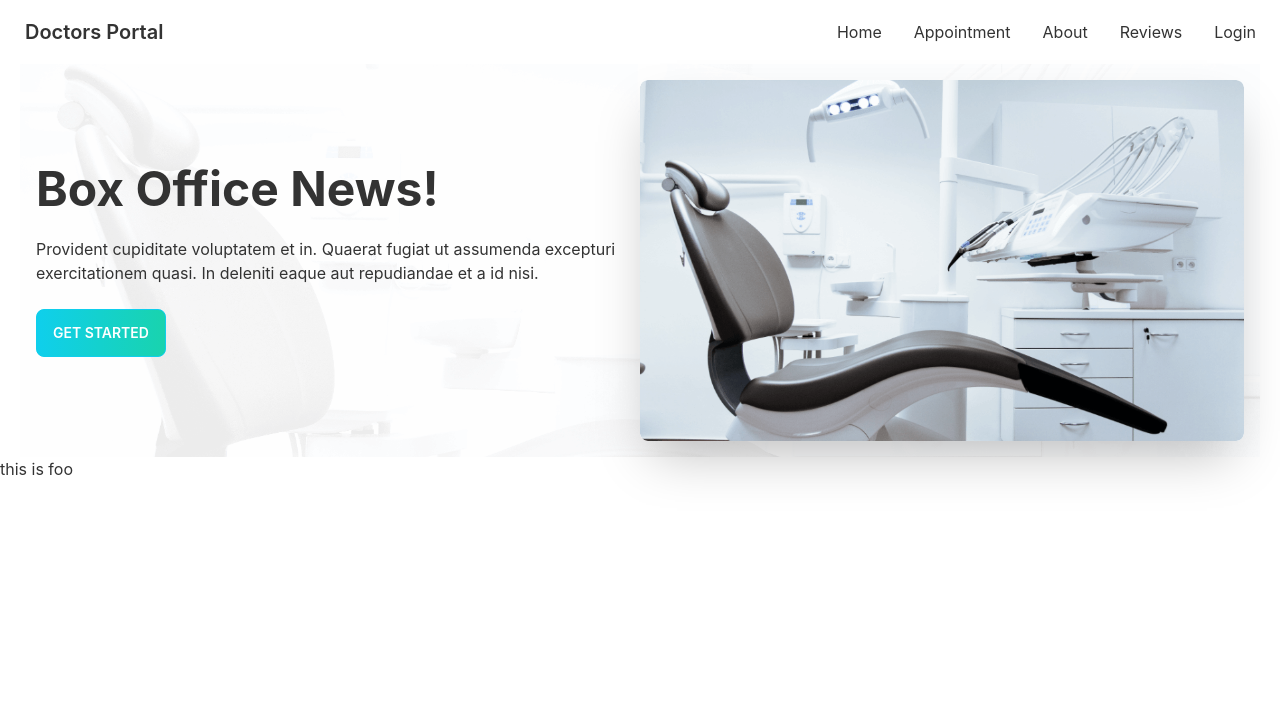
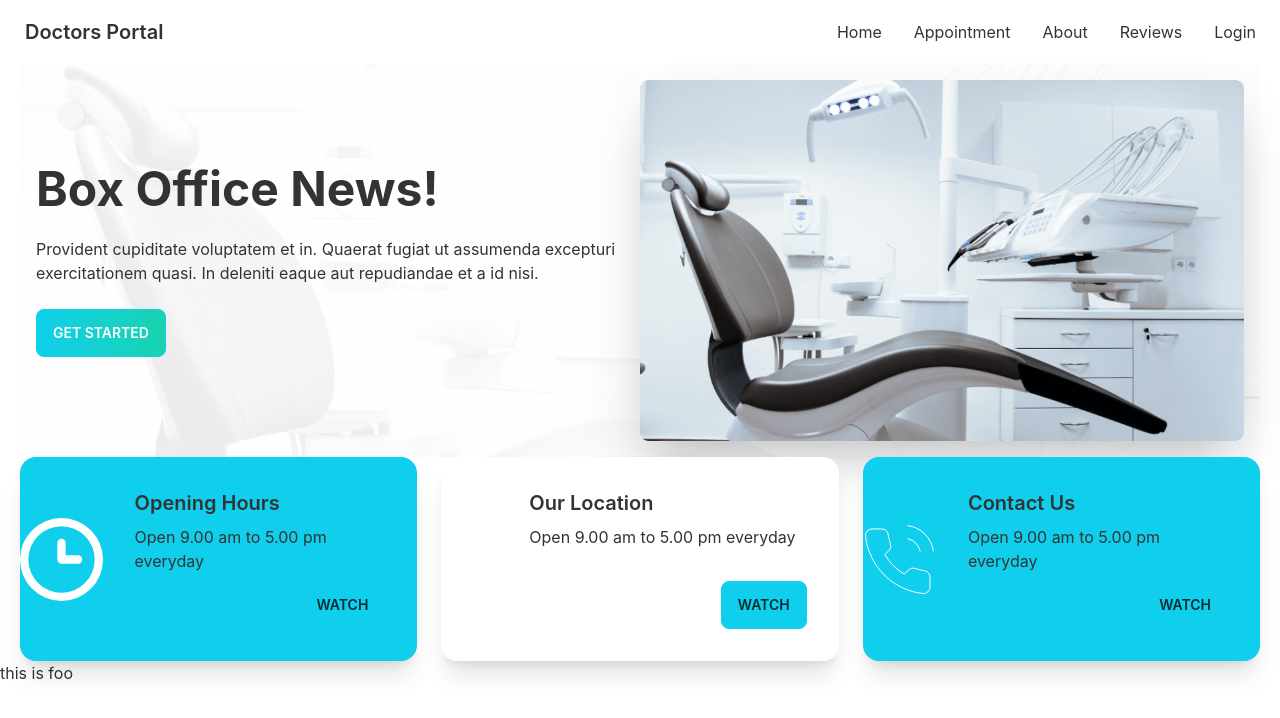
Before and after one commit to bony075/doctor-portal, a React (Create React App) app: page / in a window 1280 px wide. Shown: the top 718 px of the page. Built offline with nearby package versions, Linux system fonts and the light colour scheme.

Commit message:
info card section added

```diff
--- a/src/Pages/Home/InfoCards/InfoCard.js
+++ b/src/Pages/Home/InfoCards/InfoCard.js
@@ -1,14 +1,15 @@
 import React from "react";
 
-const InfoCard = () => {
+const InfoCard = ({ card }) => {
+    const { name, description,icon,bgClass } = card;
   return (
-    <div className="card card-side bg-base-100 shadow-xl">
+    <div className={`card card-side bg-base-100 shadow-xl ${bgClass}`}>
       <figure>
-        <img src="https://placeimg.com/200/280/arch" alt="Movie" />
+        <img src={icon} alt="Movie" />
       </figure>
       <div className="card-body">
-        <h2 className="card-title">New movie is released!</h2>
-        <p>Click the button to watch on Jetflix app.</p>
+              <h2 className="card-title">{ name}</h2>
+              <p>{ description}</p>
         <div className="card-actions justify-end">
           <button className="btn btn-primary">Watch</button>
         </div>
--- a/src/Pages/Home/InfoCards/InfoCards.js
+++ b/src/Pages/Home/InfoCards/InfoCards.js
@@ -2,6 +2,7 @@ import React from 'react';
 import clock from '../../../assets/icons/clock.svg'
 import marker from '../../../assets/icons/marker.svg'
 import phone from '../../../assets/icons/phone.svg'
+import InfoCard from './InfoCard';
 
 const InfoCards = () => {
     const cardData = [
@@ -11,11 +12,32 @@ const InfoCards = () => {
             description: 'Open 9.00 am to 5.00 pm everyday',
             icon: clock,
             bgClass:'bg-primary'
-        }
+        },
+        {
+            id: 2,
+            name: 'Our Location',
+            description: 'Open 9.00 am to 5.00 pm everyday',
+            icon: marker,
+            bgClass:'bg-accent'
+        },
+        {
+            id: 3,
+            name: 'Contact Us',
+            description: 'Open 9.00 am to 5.00 pm everyday',
+            icon: phone,
+            bgClass:'bg-primary'
+        },
     ]
     return (
-        <div>
+        <div className='grid sm:grid-cols-1 md:grid-cols-2 lg:grid-cols-3 gap-6'>
+            {
+                cardData.map(cd => <InfoCard
 
+                    key = { cd.id }
+                    card={cd}
+
+                ></InfoCard>)
+            }
         </div>
     );
 };
```
